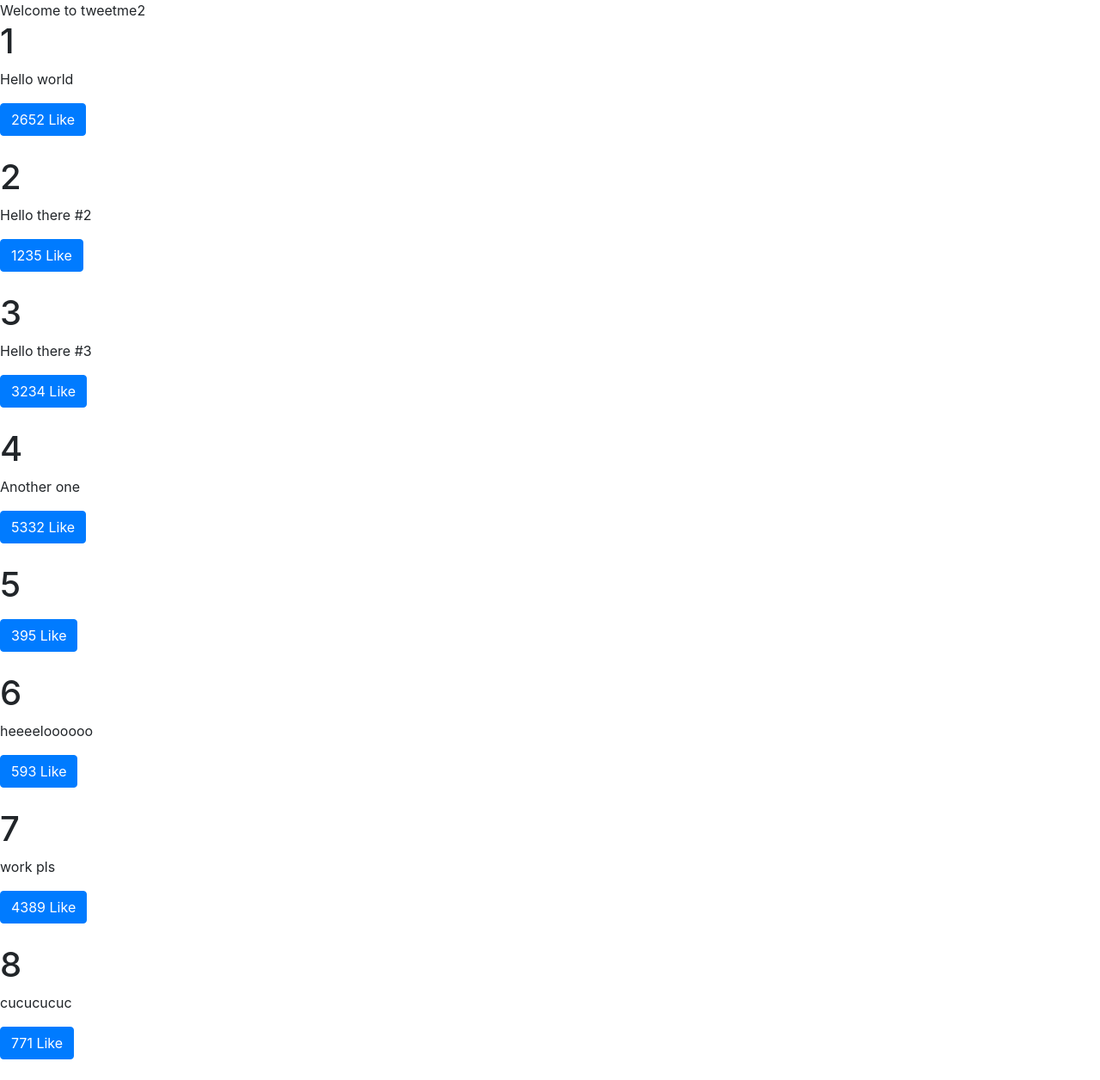
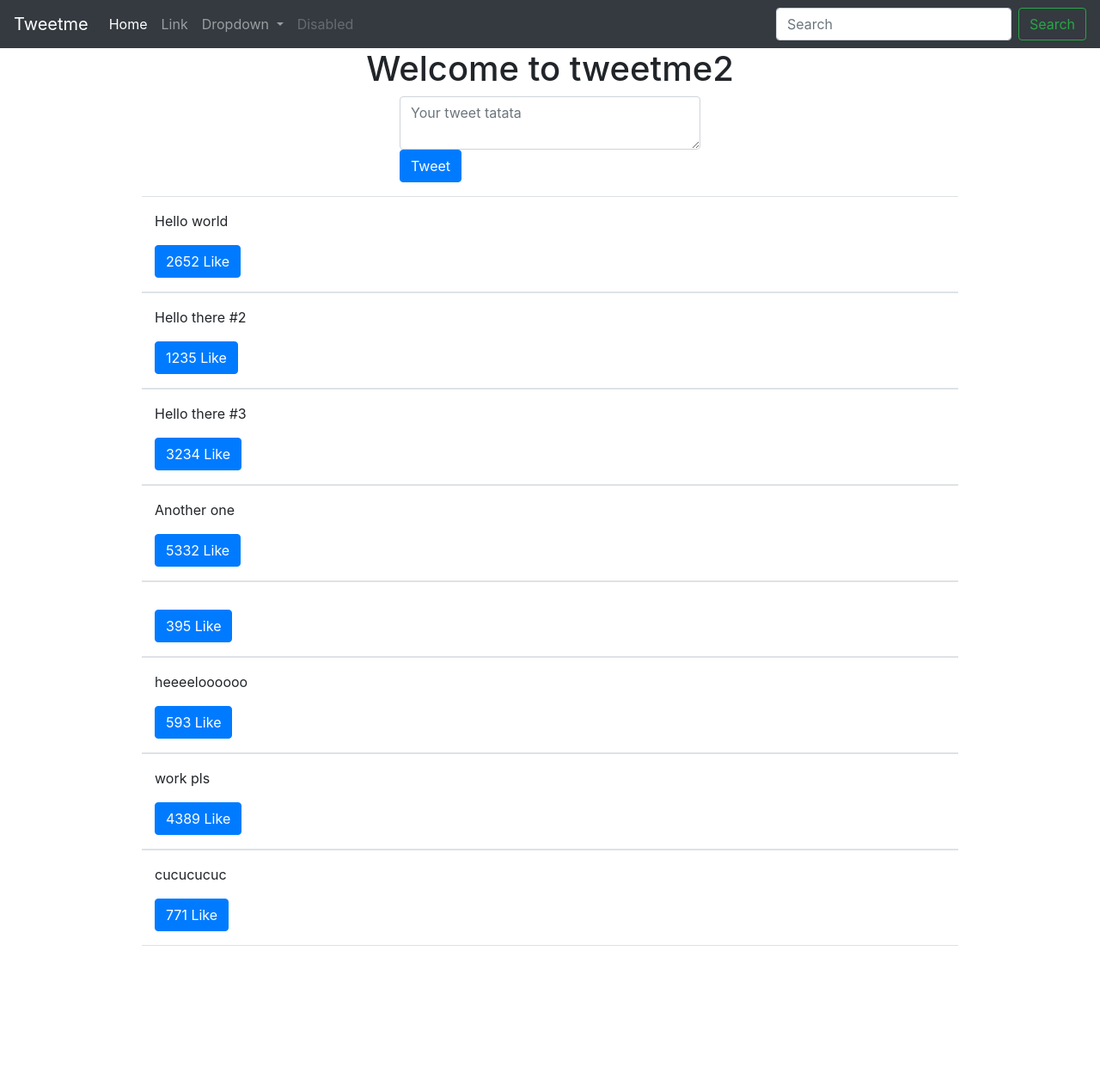
Before and after one commit to Oleks-Y/Twitter-like, a Django app: page / in a window 1280 px wide. Shown: the whole page at 86% size. After the commit the page ends 1100 px from the top, so only its background shows below. Run offline with Django 3.2, Linux system fonts and the light colour scheme; data comes from the database, SQL or seed files in the repository; both versions use the stored data as it was after the commit; some libraries are stand-ins or nearby versions.

Commit message:
add forms

```diff
--- a/templates/base.html
+++ b/templates/base.html
@@ -11,9 +11,11 @@
     <title>Tweetme 2 {% block title %}{% endblock title %} </title>
   </head>
   <body>
+    {% include "components/navbar.html" %}
+    <div class="container">
     {% block content %}
-
     {% endblock content %}
+     </div>
 
     <!--DRY Don`t repeat yourself-->
     <!-- Optional JavaScript -->
--- /dev/null
+++ b/templates/components/forms.html
@@ -0,0 +1,6 @@
+<form method="POST"> {% csrf_token %}
+    {{form.as_p}}
+    <button type="submit" class="btn btn-secondary">Save</button>
+
+
+</form>
--- a/templates/components/navbar.html
+++ b/templates/components/navbar.html
@@ -0,0 +1,35 @@
+<nav class="navbar navbar-expand-lg navbar-dark bg-dark">
+    <a class="navbar-brand" href="/">Tweetme</a>
+    <button class="navbar-toggler d-none" type="button" data-toggle="collapse" data-target="#navbarSupportedContent" aria-controls="navbarSupportedContent" aria-expanded="false" aria-label="Toggle navigation">
+      <span class="navbar-toggler-icon"></span>
+    </button>
+
+    <div class="collapse navbar-collapse d-none" id="navbarSupportedContent">
+      <ul class="navbar-nav mr-auto">
+        <li class="nav-item active">
+          <a class="nav-link" href="#">Home <span class="sr-only">(current)</span></a>
+        </li>
+        <li class="nav-item">
+          <a class="nav-link" href="#">Link</a>
+        </li>
+        <li class="nav-item dropdown">
+          <a class="nav-link dropdown-toggle" href="#" id="navbarDropdown" role="button" data-toggle="dropdown" aria-haspopup="true" aria-expanded="false">
+            Dropdown
+          </a>
+          <div class="dropdown-menu" aria-labelledby="navbarDropdown">
+            <a class="dropdown-item" href="#">Action</a>
+            <a class="dropdown-item" href="#">Another action</a>
+            <div class="dropdown-divider"></div>
+            <a class="dropdown-item" href="#">Something else here</a>
+          </div>
+        </li>
+        <li class="nav-item">
+          <a class="nav-link disabled " href="#" tabindex="-1" aria-disabled="true">Disabled</a>
+        </li>
+      </ul>
+      <form class="form-inline my-2 my-lg-0">
+        <input class="form-control mr-sm-2" type="search" placeholder="Search" aria-label="Search">
+        <button class="btn btn-outline-success my-2 my-sm-0" type="submit">Search</button>
+      </form>
+    </div>
+  </nav>
--- a/templates/pages/home.html
+++ b/templates/pages/home.html
@@ -4,9 +4,25 @@
 {% endblock title %}
 this is amazing
 {% block content %}
-  Welcome to tweetme2
+<div class="row text-center">
+    <div class="col">
+        <h1>Welcome to tweetme2</h1>
+    </div>
+</div>
+    <div class="row mb-3">
+        <div class="col-md-4 mx-auto col-10">
+            <form class="form" method="POST" action="/create-tweet">
+            {% csrf_token %}
+            <input type="hidden" value="/" name="next"/>
+            <textarea class="form-control" name="content" placeholder="Your tweet tatata"></textarea>
+            <button class="btn btn-primary" type="submit">Tweet</button>
 
-  <div id="tweets">
+            </form>
+        </div>
+    </div>
+
+
+  <div class="row " id="tweets">
       Loading ...
   </div>
 
@@ -35,8 +51,8 @@ this is amazing
 
 
       function formatTweetElement(tweet){
-        var formatedTweet = "<div class='mb-4 tweet' id='tweet-'"+tweet.id+"><h1>"+tweet.id +
-            "</h1>" + "<p>" + tweet.content +
+        var formatedTweet = "<div class='col-12 col-md-10 mx-auto  border-bottom border-top py-3 tweet' id='tweet-'"+tweet.id+">"
+            + "<p>" + tweet.content +
                 "</p><div class='btn-group'>"+LikeBtn(tweet)+
                 '</div></div>'
         return formatedTweet
--- a/tweetne2/urls.py
+++ b/tweetne2/urls.py
@@ -15,11 +15,12 @@ Including another URLconf
 """
 from django.contrib import admin
 from django.urls import path, re_path
-from tweets.views import home_view, tweet_detail_view, tweet_list_view
+from tweets.views import home_view, tweet_detail_view, tweet_list_view, tweet_create_view
 
 urlpatterns = [
     path('admin/', admin.site.urls),
     path('', home_view),
     path('tweets', tweet_list_view),
+    path('create-tweet', tweet_create_view),
     path('tweets/<int:tweet_id>', tweet_detail_view),
 ]
--- a/tweets/views.py
+++ b/tweets/views.py
@@ -1,13 +1,29 @@
 import random
 
 from django.http import HttpResponse, Http404, JsonResponse
-from django.shortcuts import render
+from django.shortcuts import render, redirect
 
 from .models import Tweet
+from .forms import TweetForm
 # Create your views here.
 def home_view(request, *args, **kwargs):
     print( args, kwargs)
     return render(request, "pages/home.html", context={}, status=200)
+
+
+def tweet_create_view(request, *args, **kwargs):
+    form = TweetForm(request.POST or None)
+    next_url = request.POST.get("next")
+    print("next_url: ", next)
+    if form.is_valid():
+        obj = form.save(commit=False)
+        # do other form related logic
+        obj.save()
+        if next_url != None:
+            return redirect(next_url)
+        form = TweetForm()
+    return render(request, 'components/forms.html', context={"form": form})
+
 
 def tweet_list_view(request, *args, **kwargs):
     qs = Tweet.objects.all()
```
Also changed, not shown: tweets/forms.py (added, +15 -0 lines), db.sqlite3, templates/components/footer.html (added).
